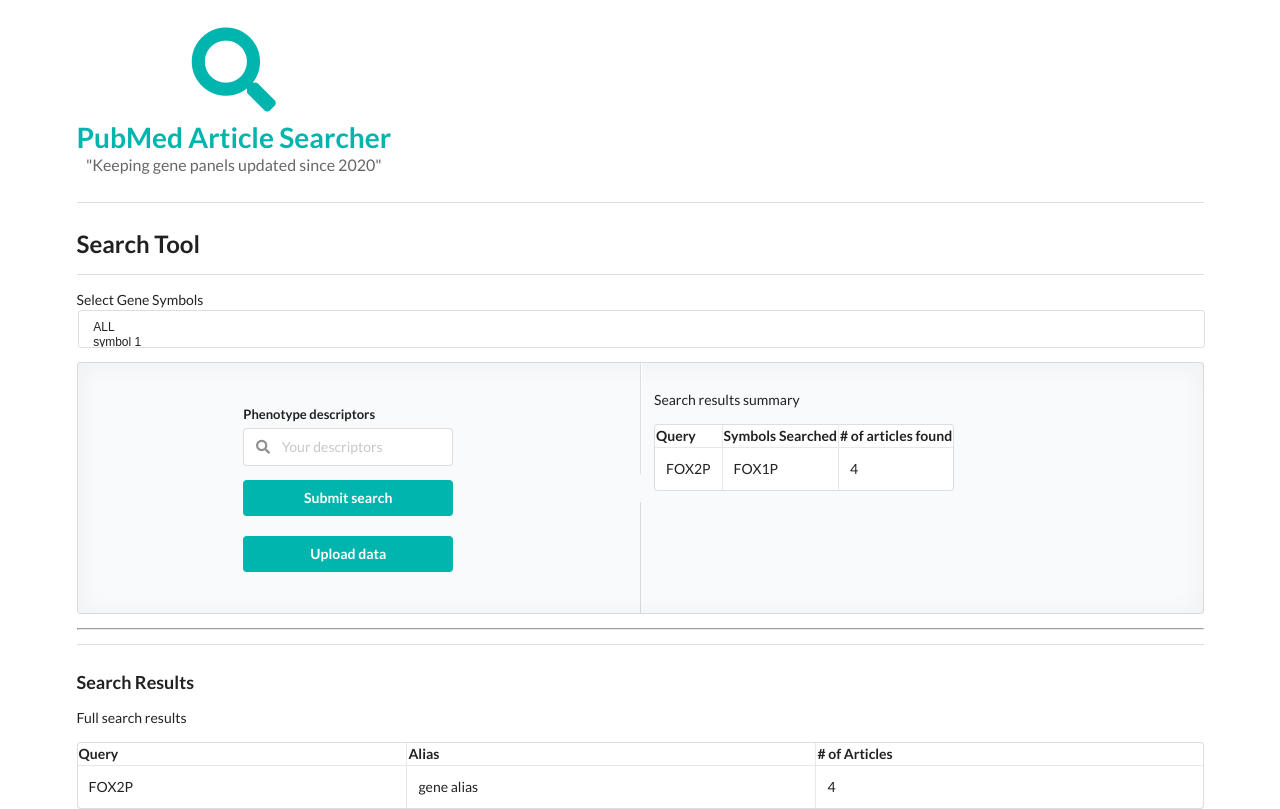
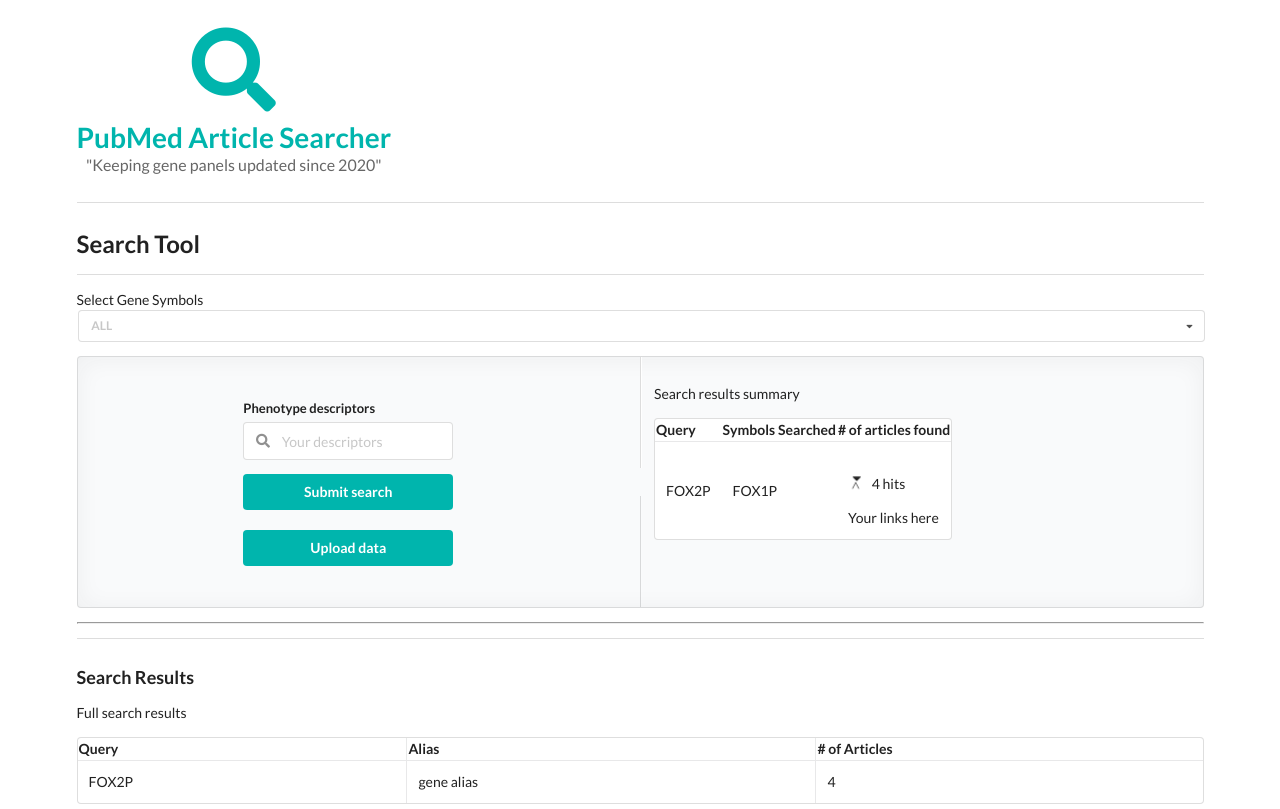
Before and after one commit to itbc-bin/bi8a-project-groep5, a Flask app: page / in a window 1280 px wide. Run offline with Flask 2, Linux system fonts and the light colour scheme; some libraries are stand-ins or nearby versions.

Commit message:
Dropdown fixed, accordion sorta

```diff
--- a/static/index.js
+++ b/static/index.js
@@ -2,6 +2,17 @@
 
 $('.label.ui.dropdown').dropdown();
 
+$('.trigger.example .accordion')
+  .accordion({
+    selector: {
+      trigger: '.title .icon'
+    }
+  })
+;
+
+$("index.html").ready(function () {
+    $('.ui.accordion').accordion('behavior');
+});
 
 $(".download-button").on("click", () => {
     $.ajax({
--- a/templates/index.html
+++ b/templates/index.html
@@ -5,7 +5,9 @@
     <title>bi8a-Project</title>
     <link rel="stylesheet" type="text/css"
           href="https://cdnjs.cloudflare.com/ajax/libs/semantic-ui/2.4.0/semantic.min.css">
-    <script src="https://cdnjs.cloudflare.com/ajax/libs/jquery/3.1.0/jquery/min.js"></script>
+    <script src="https://ajax.googleapis.com/ajax/libs/jquery/3.4.1/jquery.min.js"></script>
+    <script src="https://cdnjs.cloudflare.com/ajax/libs/semantic-ui/2.2.9/semantic.min.js"></script>
+    <script src="{{ url_for('static', filename='index.js') }}"></script>
 </head>
 <body>
 
@@ -68,7 +70,7 @@
             </div>
             <div>
                 <!--<table class="middle aligned column">-->
-                <table class="ui celled table">
+                <table class="ui table table accordion">
                     <div class="bold text">Search results summary</div>
                     <thread>
                         <tr>
@@ -81,8 +83,19 @@
                     <tr>
                         <td data-label="Query">FOX2P</td>
                         <td data-label="Symbols">FOX1P</td>
-                        <td data-label="# of articles found">4</td>
-
+                        <td data-label="# of articles found">
+                            <div class="ui accordion">
+                                <div class="active title">
+                                    <i class="dropdown icon"><</i>
+                                    4 hits
+                                </div>
+                                <div class="active content">
+                                    <p>
+                                        Your links here
+                                    </p>
+                                </div>
+                            </div>
+                        </td>
                     </tr>
                     </tbody>
                 </table>
@@ -113,6 +126,6 @@
     </table>
 </div>
 
-<script src="https://cdnjs.cloudflare.com/ajax/libs/semantic-ui/2.4.0/semantic.min.js"></script>
+{#<script src="https://cdnjs.cloudflare.com/ajax/libs/semantic-ui/2.4.0/semantic.min.js"></script>#}
 </body>
 </html>
```
